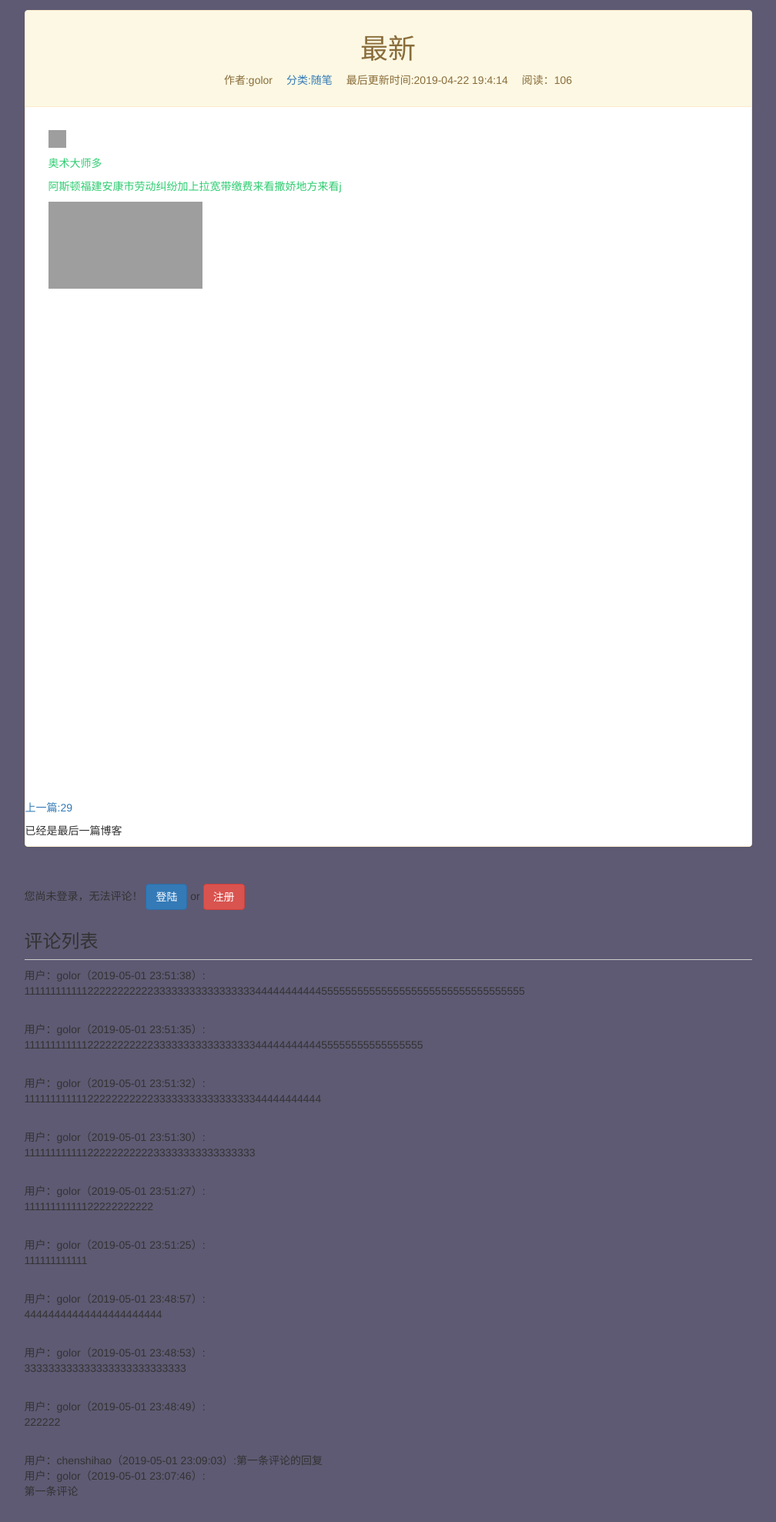
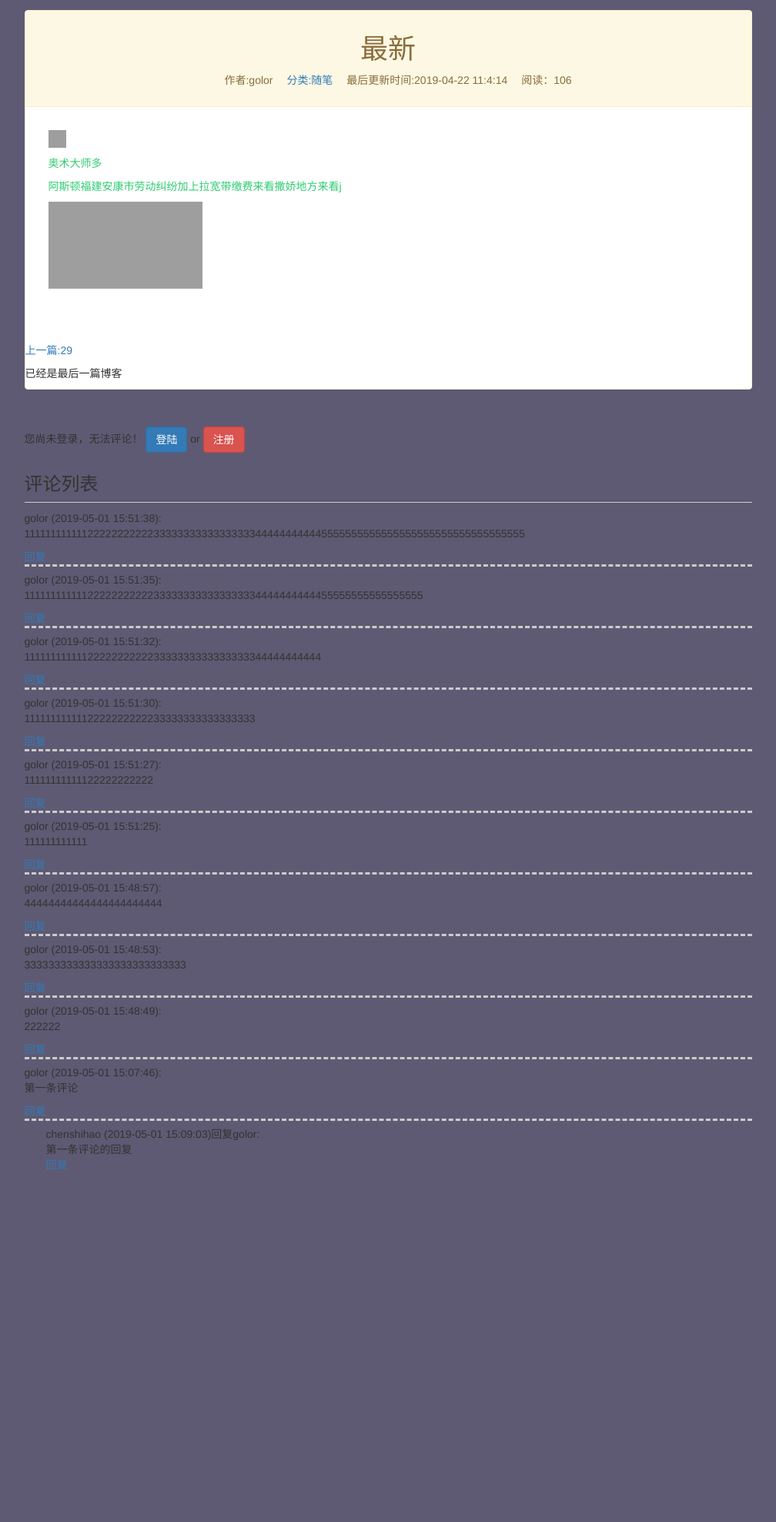
Before and after one commit to Golorcsh/mysite, a Django app: page /blog/35/ in a window 1280 px wide. Shown: the part 51-2028 px from the top of the page at 77% size, without its empty margins (136-1144 px from the left). After the commit the page ends 1570 px from the top, so only its background shows below. Run offline with Django 4.2, Linux system fonts and the light colour scheme; data comes from the database, SQL or seed files in the repository; both versions use the stored data as it was after the commit; parts of the project's set-up code (start-up, migrations or seed data) failed here and were passed over; some libraries are stand-ins or nearby versions; grey boxes are pictures that could not be loaded.

Commit message:
完善评论

```diff
--- a/blog/static/blog.css
+++ b/blog/static/blog.css
@@ -32,7 +32,7 @@ div.paginator{
 }
 
 .blog-panel-body{
-    height: 900px;
+
 }
 
 .text-color{
@@ -41,7 +41,6 @@ div.paginator{
 
 .comment-area{
     margin-top: 2em;
-
 }
 
 .comment-title{
@@ -53,3 +52,12 @@ div.paginator{
 .django-ckeditor-widget{
     width: 100%;
 }
+
+.comment{
+    border-bottom: #cccccc dashed;
+    margin-bottom: 0.5em;
+}
+
+.reply{
+    margin-left: 2em;
+}
--- a/blog/templates/blog_detail.html
+++ b/blog/templates/blog_detail.html
@@ -54,7 +54,13 @@
                         <form id="comment_form" action="{% url 'update_comment' %}" method="post" style="overflow: hidden">
                             {% csrf_token %}
                             <h3 class="comment-title"><label for="comment_text">评论区域</label></h3>
-                            {{ user }}欢迎评论~
+                            <span>{{ user }}欢迎评论~</span>
+                            <div id="replied_content_container" style="display: none">
+                                 <span>回复</span>
+                                <div id="replied_comment">
+
+                                </div>
+                            </div>
                             {% for field in comment_forms %}
                             {{ field }}
                             {% endfor %}
@@ -62,7 +68,7 @@
                             <input type="submit" value="提交"  class="btn btn-primary pull-right" >
                         </form>
                     {% else %}
-                        您尚未登录，无法评论！
+                        <span>您尚未登录，无法评论！</span>
                         <a class="btn btn-primary" href="{% url 'login'%}?from={{ request.get_full_path }}">登陆</a>
                         or
                         <a class="btn btn-danger" href="{% url 'register'%}?from={{ request.get_full_path }}">注册</a>
@@ -72,11 +78,32 @@
                 <div class="comment-area">
                     <h3 class="comment-title">评论列表</h3>
                     <div id="comment_list">
+                    {% autoescape on %}
                     {% for comment in comments %}
-                        用户：{{ comment.user }}（{{ comment.comment_time|date:'Y-m-d  H:i:s' }}）:{{ comment.text|safe }} <br>
+                            <div id="root_{{ comment.pk }}" class="comment">
+                                <span>{{ comment.user }}</span>
+                                <span>({{ comment.comment_time|date:'Y-m-d  H:i:s' }}):</span>
+                                <div id="comment_{{ comment.pk }}">
+                                    <span>{{ comment.text|safe }}</span>
+                                </div>
+                                <a href="javascript:reply({{ comment.pk }})">回复</a>
+                            </div>
+
+                            {% for reply in comment.root_comment.all %}
+                            <div class="reply">
+                                <span>{{ reply.user }}</span>
+                                <span>({{ reply.comment_time|date:'Y-m-d  H:i:s' }})回复{{ reply.reply_to }}:</span>
+
+                                <div id="comment_{{ reply.pk }}">
+                                    <span>{{ reply.text|safe }}</span>
+                                </div>
+                                <a href="javascript:reply({{ reply.pk }})">回复</a>
+                            </div>
+                            {% endfor %}
                     {% empty %}
-                        暂无评论
+                        <span id="no_comment">暂无评论</span>
                     {% endfor %}
+                    {% endautoescape %}
                     </div>
                 </div>
 
@@ -107,10 +134,22 @@
                     console.log(data);
                     //插入数据
                     if (data['status'] == 'SUCCESS'){
-                        var comment_html = '<div>' + data['username'] + ' (' + data['comment_time'] + ')：' + data['text'] + '</div>';
-                        $("#comment_list").prepend(comment_html);
+                        if($('#reply_comment_id').val()=='0'){
+                            // 插入评论
+                            var comment_html = '<div id="root_' + data['pk'] + '" class="comment"><span>' + data['username'] + '</span><span> (' + data['comment_time'] + ')：</span><div id="comment_' + data['pk'] + '">' + data['text'] + '</div><a href="javascript:reply(' + data['pk'] + ');">回复</a></div>';
+                            $("#comment_list").prepend(comment_html);
+                        }else{
+                            // 插入回复
+                            var reply_html ='<div class="reply"><span>' + data['username'] + '</span><span> (' + data['comment_time'] + ')</span><span> 回复 </span><span>' + data['reply_to'] + '：</span><div id="comment_' + data['pk'] + '">' + data['text'] + '</div><a href="javascript:reply(' + data['pk'] + ');">回复</a></div>';
+                            $("#root_" + data['root_pk']).append(reply_html);
+                        }
                         //清空评论框内容
                         CKEDITOR.instances.setData('')
+                        $('#replied_content_container').hide();
+                        $('#reply_comment_id').val('0');
+                        $('#no_comment').remove()
+
+
                     }else{
                         $('#comment_error').text(data['message']);
                     }
@@ -121,5 +160,16 @@
             });
             return false;
         });
+
+        function reply(id) {
+            $('#reply_comment_id').val(id);
+            var html = $("#comment_" + id).html();
+            $('#replied_comment').html(html);
+            $('#replied_content_container').show();
+
+            $('html').animate({scrollTop:$('#comment_form').offset().top},300,function () {
+                CKEDITOR.instances['id_text'].focus();
+            });
+        }
     </script>
 {% endblock %}
--- a/blog/views.py
+++ b/blog/views.py
@@ -102,14 +102,15 @@ def blog_detail(request, blog_pk):
 
     # 获得评论的对象的类型
     blog_content_type = ContentType.objects.get_for_model(blog)    # 筛选出blog对应的评论
-    comments = Comment.objects.filter(content_type=blog_content_type, object_id=blog_pk)
+    comments = Comment.objects.filter(content_type=blog_content_type, object_id=blog_pk, parent=None)
 
     # 通过时间筛选出前一篇和后一篇博客对象
     content['previous_blog'] = Blog.objects.filter(create_date__lt=blog.create_date).first()
     content['next_blog'] = Blog.objects.filter(create_date__gt=blog.create_date).last()
     content['blog'] = blog
-    content['comments'] = comments
-    content['comment_forms'] = CommentForm(initial={'content_type': blog_content_type.model, 'object_id': blog_pk})
+    content['comments'] = comments.order_by('-comment_time')
+    content['comment_forms'] = CommentForm(initial={'content_type': blog_content_type.model, 'object_id': blog_pk,
+                                                    'reply_comment_id': 0})
     response = render(request, 'blog_detail.html', content)
     # 响应时发送一个子定义cookie来作为判断的参数
     # 阅读cookie
--- a/comment/admin.py
+++ b/comment/admin.py
@@ -4,5 +4,5 @@ from .models import Comment
 
 
 class CommentAdmin(admin.ModelAdmin):
-    list_display = ('id', 'user', 'comment_time', 'content_object', 'text')
+    list_display = ('id', 'user',  'parent', 'comment_time', 'content_object', 'text')
 admin.site.register(Comment, CommentAdmin)
--- a/comment/forms.py
+++ b/comment/forms.py
@@ -2,6 +2,7 @@ from django import forms
 from django.contrib.contenttypes.models import ContentType
 from django.db.models import ObjectDoesNotExist
 from ckeditor.widgets import CKEditorWidget
+from .models import Comment
 
 
 class CommentForm(forms.Form):
@@ -9,6 +10,8 @@ class CommentForm(forms.Form):
     object_id = forms.IntegerField(widget=forms.HiddenInput)
     text = forms.CharField(widget=CKEditorWidget(config_name='comment_ckeditor'),
                            error_messages={'required': '评论内容不能为空'})
+
+    reply_comment_id = forms.IntegerField(widget=forms.HiddenInput(attrs={'id': 'reply_comment_id'}))
 
     def __init__(self, *args, **kwargs):
         if 'user' in kwargs:
@@ -33,3 +36,15 @@ class CommentForm(forms.Form):
             raise forms.ValidationError('评论对象不存在')
 
         return self.cleaned_data
+
+    def clean_reply_comment_id(self):
+        reply_comment_id = self.cleaned_data['reply_comment_id']
+        if reply_comment_id < 0:
+            raise forms.ValidationError('回复出错')
+        elif reply_comment_id == 0:
+            self.cleaned_data['parent'] = None
+        elif Comment.objects.filter(pk=reply_comment_id).exists():
+            self.cleaned_data['parent'] = Comment.objects.get(pk=reply_comment_id)
+        else:
+            raise forms.ValidationError('回复出错')
+        return self.cleaned_data
--- a/comment/models.py
+++ b/comment/models.py
@@ -12,7 +12,18 @@ class Comment(models.Model):
 
     text = models.TextField()
     comment_time = models.DateTimeField(auto_now=True)
-    user = models.ForeignKey(User, on_delete=models.DO_NOTHING)
+    user = models.ForeignKey(User, related_name='comments', on_delete=models.DO_NOTHING)
+
+    root = models.ForeignKey('self', null=True, related_name='root_comment', on_delete=models.DO_NOTHING)
+    parent = models.ForeignKey('self', null=True, related_name='parent_comment', on_delete=models.DO_NOTHING)
+    reply_to = models.ForeignKey(User, null=True, related_name='replies', on_delete=models.DO_NOTHING,)
+
+    def __str__(self):
+        return '%s_%s' %(self.object_id, self.text)
 
     class Meta:
-        ordering = ['-comment_time']
+        ordering = ['comment_time']
+
+
+# class Replay(models.Model):
+    # comment = models.ForeignKey(Comment, on_delete=models.DO_NOTHING)
--- a/mysite/settings.py
+++ b/mysite/settings.py
@@ -119,7 +119,7 @@ USE_I18N = True
 
 USE_L10N = True
 
-USE_TZ = True
+USE_TZ = False
 
 
 # Static files (CSS, JavaScript, Images)
```
Also changed, not shown: comment/views.py (+14 -1 lines), comment/migrations/0003_comment_parent_id.py (added), comment/migrations/0004_auto_20190501_1439.py (added), comment/migrations/0005_auto_20190501_1446.py (added), comment/migrations/0006_auto_20190501_1450.py (added), db.sqlite3.
